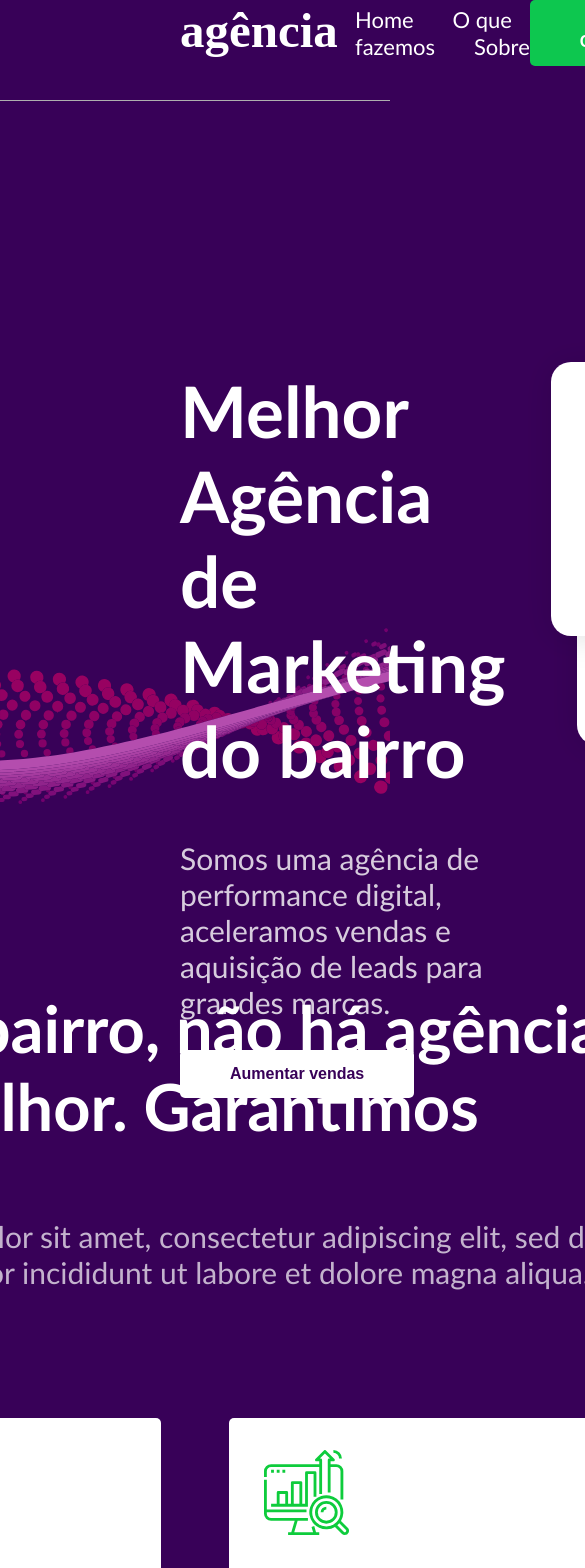
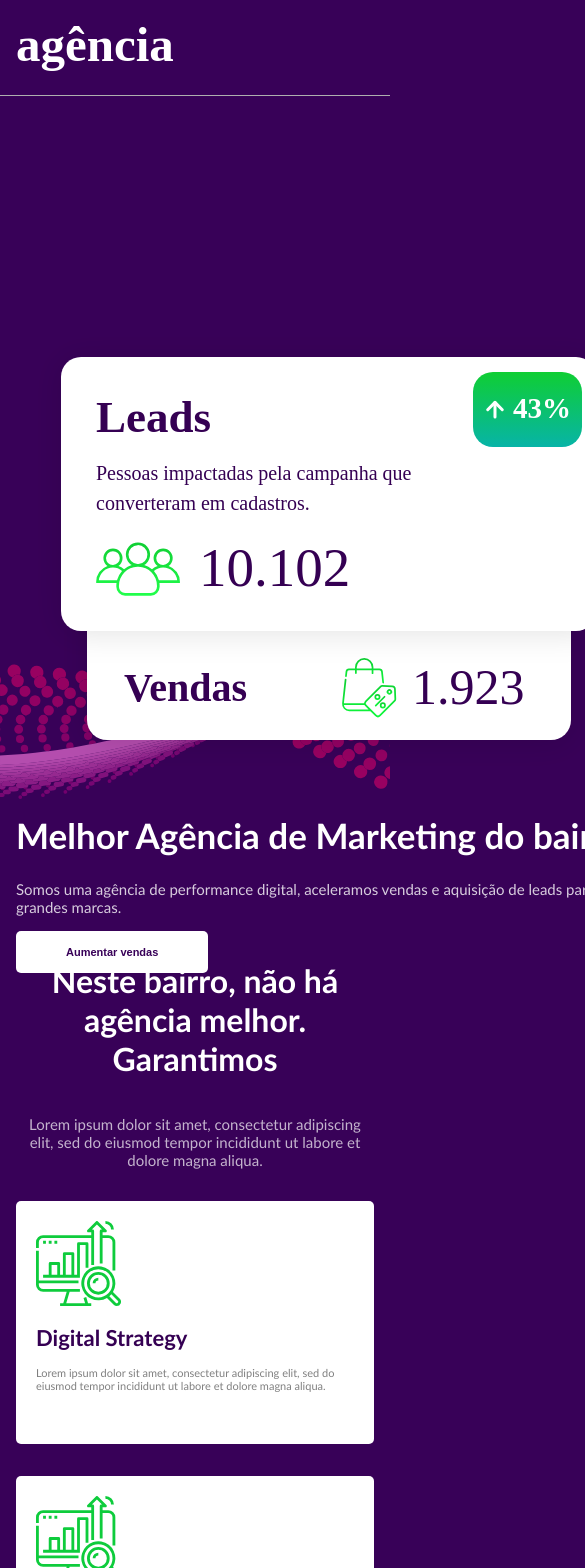
Before and after one commit to joaovitorcidralv/LandingPageMKT, a Next.js app: page / in a window 390 px wide. Shown: the top 1568 px of the page, 585 px wide, since content can reach past the window. Built offline with nearby package versions, Linux system fonts and the light colour scheme.

Commit message:
Começando Responsividade do Site

```diff
--- a/components/button/button.module.scss
+++ b/components/button/button.module.scss
@@ -1,23 +1,25 @@
 @import "/styles/mixins/colors.scss";
+@import "/styles/mixins/fonts.scss";
 
-.button{
+.button {
+    @include SizeSmall;
     padding: 15px 50px;
     border-radius: 5px;
-    font-size: 16px;
     font-weight: bold;
     border: none;
 
-    &.primary{
+    &.primary {
         background-color: $green-color;
         color: $white-color;
     }
 
-    &.secundary{
+    &.secundary {
         background-color: $white-color;
-        color: $purple-color
+        color: $purple-color;
     }
 
-    &.full{
+    &.full {
+        @include SizeNormal;
         padding: 21px;
         width: 100%;
         font-weight: 600;
--- a/components/contato/contato.module.scss
+++ b/components/contato/contato.module.scss
@@ -1,5 +1,8 @@
 @import "/styles/mixins/colors.scss";
 @import "/styles/mixins/padding.scss";
+@import "/styles/mixins/responsive.scss";
+@import "/styles/mixins/fonts.scss";
+
 
 .container{
     @include Padding;
@@ -12,21 +15,29 @@
     background-repeat: no repeat;
     background-size: cover;
     margin-bottom: 10rem;
+
+    @include Phone {
+        grid-template-columns: 1fr;
+        gap: 15px;
+    }
+
+    @include Tablet {
+        margin-bottom: 4rem;
+    }
 }
 
 .texts{
     span{
-        font-size: 30px;
+        @include SizeNormal;
         font-weight: 600;
         color: $green-color2;
     }
     h1{
-        font-size: 65px;
+        @include SizeLarge;
         font-weight: bold;
-
     }
     p{
-        font-size: 30px;
+        @include SizeNormal;
         font-weight: 300;
         opacity: 0.7;
     }
@@ -43,20 +54,26 @@
     display: grid;
 
     h1{
-        padding: 0px;
-        margin: 0px;
         color: $purple-color;
         font-weight: bold;
-        font-size: 35px;
+        @include SizeMedium;
     }
 
     form{
         display: grid;
         gap: 23px;
     }
+
+    @include Phone {
+        padding: 1rem;
+        form {
+            gap: 1rem;
+        }
+    }
 }
 
 .footer{
+    @include SizeSmall;
     grid-column-start: 2;
     text-align: center;
     font-size: 20px;
@@ -67,4 +84,13 @@
         color: $white-color;
         cursor: pointer;
     }
+
+    @include Phone {
+        grid-column-start: 1;
+        padding: 0 1rem;
+    }
+
+    @include Tablet {
+        padding: 0 1rem;
+    }
 }
--- a/components/features/features.module.scss
+++ b/components/features/features.module.scss
@@ -1,7 +1,9 @@
 @import "/styles/mixins/colors.scss";
 @import "/styles/mixins/padding.scss";
+@import "/styles/mixins/fonts.scss";
+@import "/styles/mixins/responsive.scss";
 
-.container{
+.container {
     @include Padding;
     padding-bottom: 255px;
     display: flex;
@@ -9,49 +11,88 @@
     align-items: center;
     justify-content: center;
 
-    h1{
-        text-align: center;
-        font-size: 65px;
+    h1 {
+        @include SizeLarge;
         font-weight: bold;
     }
 
-    p{
-        font-size: 30px;
+    p {
+        @include SizeNormal;
         opacity: 0.7;
         margin-bottom: 8rem;
-    }
+        }
 
-    h1,
-    p{
+        h1,
+        p {
         text-align: center;
         width: 900px;
+        }
+
+        @include Phone {
+        padding-bottom: 6rem;
+
+        p {
+            margin-bottom: 2rem;
+        }
+
+        h1,
+        p {
+            width: 100%;
+        }
+        }
+
+        @include Tablet {
+        padding-bottom: 6rem;
+
+        p {
+            margin-bottom: 2rem;
+        }
+
+        h1,
+        p {
+            width: 100%;
+        }
     }
 }
 
-.features{
+.features {
     display: grid;
     grid-template-columns: repeat(2, 1fr);
     gap: 68px;
+
+    @include Phone {
+        grid-template-columns: 1fr;
+        gap: 32px;
+    }
 }
 
-.feature{
+.feature {
+    max-width: 509px;
+    max-height: 347px;
+    width: 100%;
+    height: 100%;
     padding: 32px 35px;
     background-color: $white-color;
-    width: 500px;
     border-radius: 5px;
 
-    h1{
+    h1 {
+        @include SizeMedium;
         font-weight: bold;
-        font-size: 41px;
         color: $purple2-color;
         width: auto;
         text-align: left;
     }
 
-    p{
-        font-size: 22px;
+    p {
+        @include SizeSmall;
         color: $gray2-color;
         width: auto;
         text-align: left;
     }
+
+    @include Phone {
+        width: 100%;
+        height: 100%;
+        padding: 20px;
+    }
 }
--- a/components/header/header.module.scss
+++ b/components/header/header.module.scss
@@ -1,10 +1,11 @@
 @import "/styles/mixins/colors.scss";
 @import "/styles/mixins/padding.scss";
+@import "/styles/mixins/responsive.scss";
 
 .container{
     @include Padding; /*mixin*/
     color: $white-color; /*variable*/
-    padding-top: 34px auto;
+    padding-top: 34px;
     padding-bottom: 34px;
     width: 100%;
     background-color: $purple-color;
@@ -13,6 +14,11 @@
     grid-template-columns: repeat(3, 1fr);
     align-items: center;
     justify-content: space-between;
+
+    @include Phone{
+        padding-top: 1rem;
+        padding-bottom: 1rem;
+    }
 }
 
 .menu{
@@ -21,8 +27,16 @@
     a+a{
         margin-left: 38.9px;
     }
+
+    @include Phone{
+        display: none;
+    }
 }
 
 .action{
     text-align: end;
+
+    @include Phone{
+        display: none;
+    }
 }
--- a/components/welcome/welcome.module.scss
+++ b/components/welcome/welcome.module.scss
@@ -1,4 +1,6 @@
 @import "/styles/mixins/padding.scss";
+@import "/styles/mixins/responsive.scss";
+@import "/styles/mixins/fonts.scss";
 
 .container{
     @include Padding;
@@ -9,20 +11,31 @@
     background-size: cover;
     display: grid;
     grid-template-columns: repeat(2, 1fr);
+
+    @include Phone{
+        grid-template-columns: 1fr;
+        grid-template-rows: max-content;
+    }
 }
 
 .text{
     h1{
+        @include SizeExtra;
         font-weight: bold;
-        font-size: 71px;
     }
 
     p{
-        font-size: 30px;
+        @include SizeNormal;
         opacity: 0.8;
     }
 }
 
 .image{
     text-align: end;
+
+    @include Phone{
+        text-align: center;
+        grid-column: 1;
+        grid-row: 1;
+    }
 }
--- /dev/null
+++ b/styles/mixins/fonts.scss
@@ -0,0 +1,80 @@
+@import "./responsive.scss";
+
+@mixin SizeExtra {
+    font-size: 71px;
+
+    @include Phone {
+        font-size: 35px;
+    }
+
+    @include Tablet {
+        font-size: 50px;
+    }
+
+    @include Laptop {
+        font-size: 55px;
+    }
+}
+
+@mixin SizeLarge {
+    font-size: 65px;
+
+    @include Phone {
+        font-size: 32px;
+    }
+
+    @include Tablet {
+        font-size: 45px;
+    }
+
+    @include Laptop {
+        font-size: 50px;
+    }
+    }
+
+    @mixin SizeMedium {
+    font-size: 41px;
+
+    @include Phone {
+        font-size: 22px;
+    }
+
+    @include Tablet {
+        font-size: 28px;
+    }
+
+    @include Laptop {
+        font-size: 35px;
+    }
+    }
+
+    @mixin SizeNormal {
+    font-size: 30px;
+
+    @include Phone {
+        font-size: 15px;
+    }
+
+    @include Tablet {
+        font-size: 20px;
+    }
+
+    @include Laptop {
+        font-size: 28px;
+    }
+    }
+
+    @mixin SizeSmall {
+    font-size: 22px;
+
+    @include Phone {
+        font-size: 11px;
+    }
+
+    @include Tablet {
+        font-size: 15px;
+    }
+    @include Laptop {
+        font-size: 18px;
+    }
+}
--- a/styles/mixins/padding.scss
+++ b/styles/mixins/padding.scss
@@ -1,3 +1,21 @@
-@mixin Padding{
-    padding: 0 11.25rem;
+@import "./responsive.scss";
+
+@mixin Padding {
+    padding-left: 11.25rem; //1rem = 16px
+    padding-right: 11.25rem; //1rem = 16px
+
+    @include Phone {
+        padding-left: 1rem;
+        padding-right: 1rem;
+    }
+
+    @include Tablet {
+        padding-left: 2rem;
+        padding-right: 2rem;
+    }
+
+    @include Laptop {
+        padding-left: 3rem;
+        padding-right: 3rem;
+    }
 }
--- /dev/null
+++ b/styles/mixins/responsive.scss
@@ -0,0 +1,17 @@
+@mixin Phone {
+    @media screen and (max-width: 600px) {
+        @content;
+    }
+}
+
+@mixin Tablet {
+    @media screen and (max-width: 950px) and (min-width: 601px) {
+        @content;
+    }
+}
+
+@mixin Laptop {
+    @media screen and (max-width: 1600px) and (min-width: 951px) {
+    @content;
+    }
+}
```
